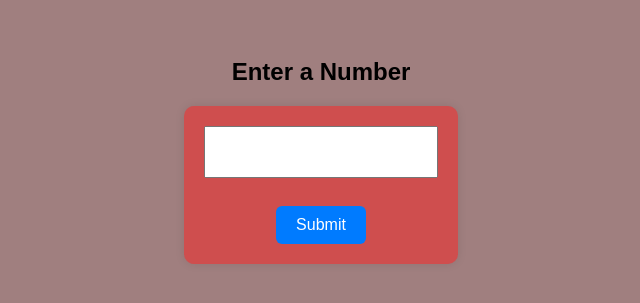
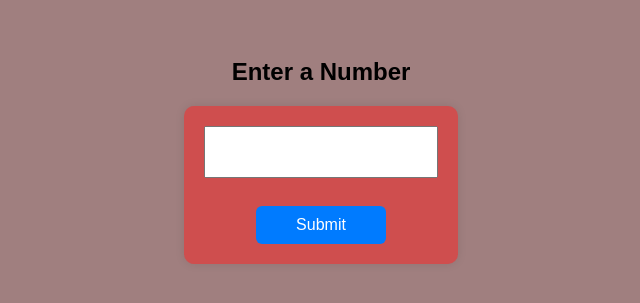
Before and after one commit to amant123-ctrl/myapp, a Flask app: page / in a window 1280 px wide. Shown: the top 303 px of the page, without its empty margins (319-959 px from the left). Run offline with Flask 3, Linux system fonts and the light colour scheme.

Commit message:
pixel changes

```diff
--- a/templates/form.html
+++ b/templates/form.html
@@ -22,7 +22,7 @@
             font-size: 16px;
         }
         button {
-            padding: 10px 20px;
+            padding: 10px 40px;
             margin-top: 10px;
             font-size: 16px;
             background-color: #007bff;
```
